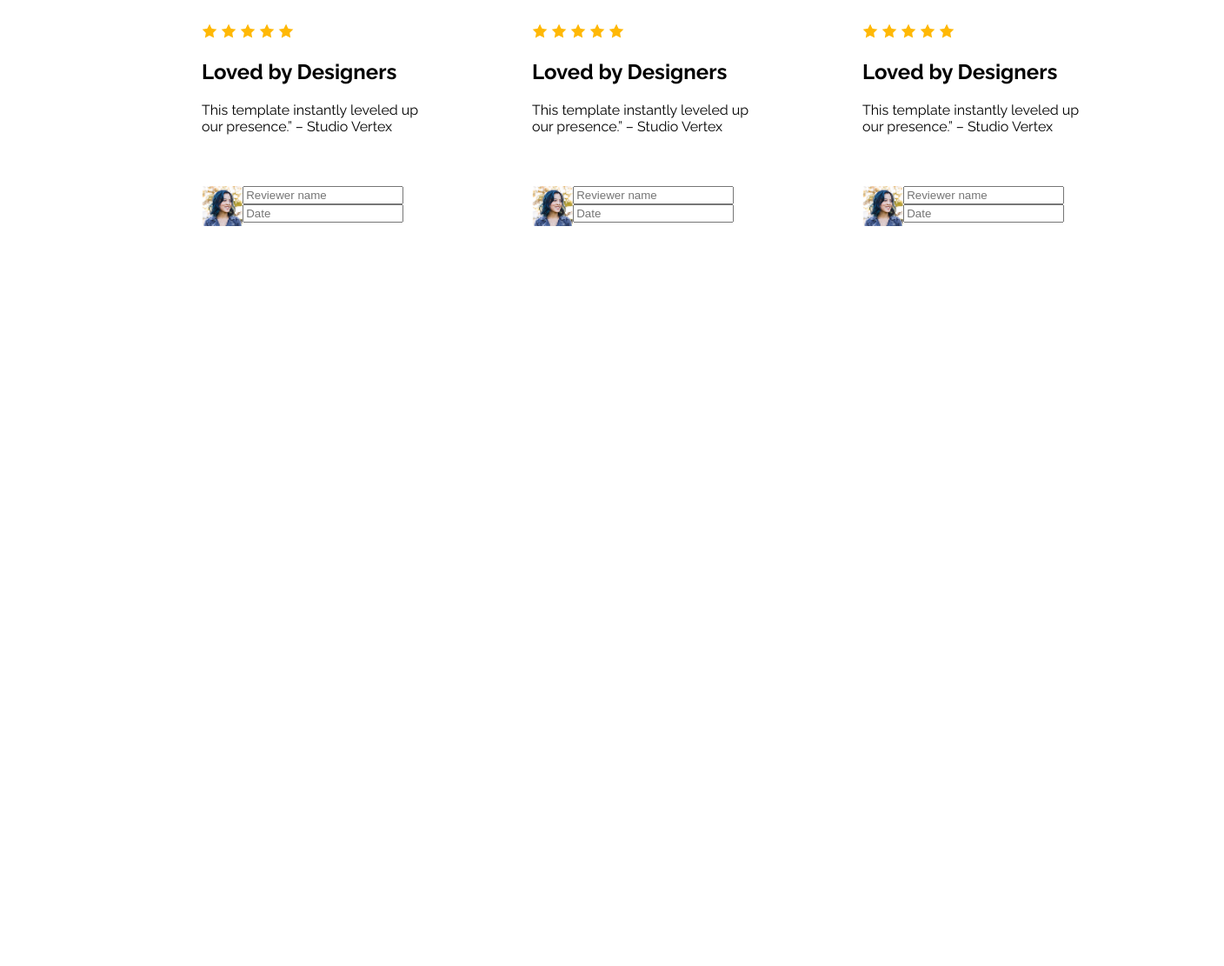
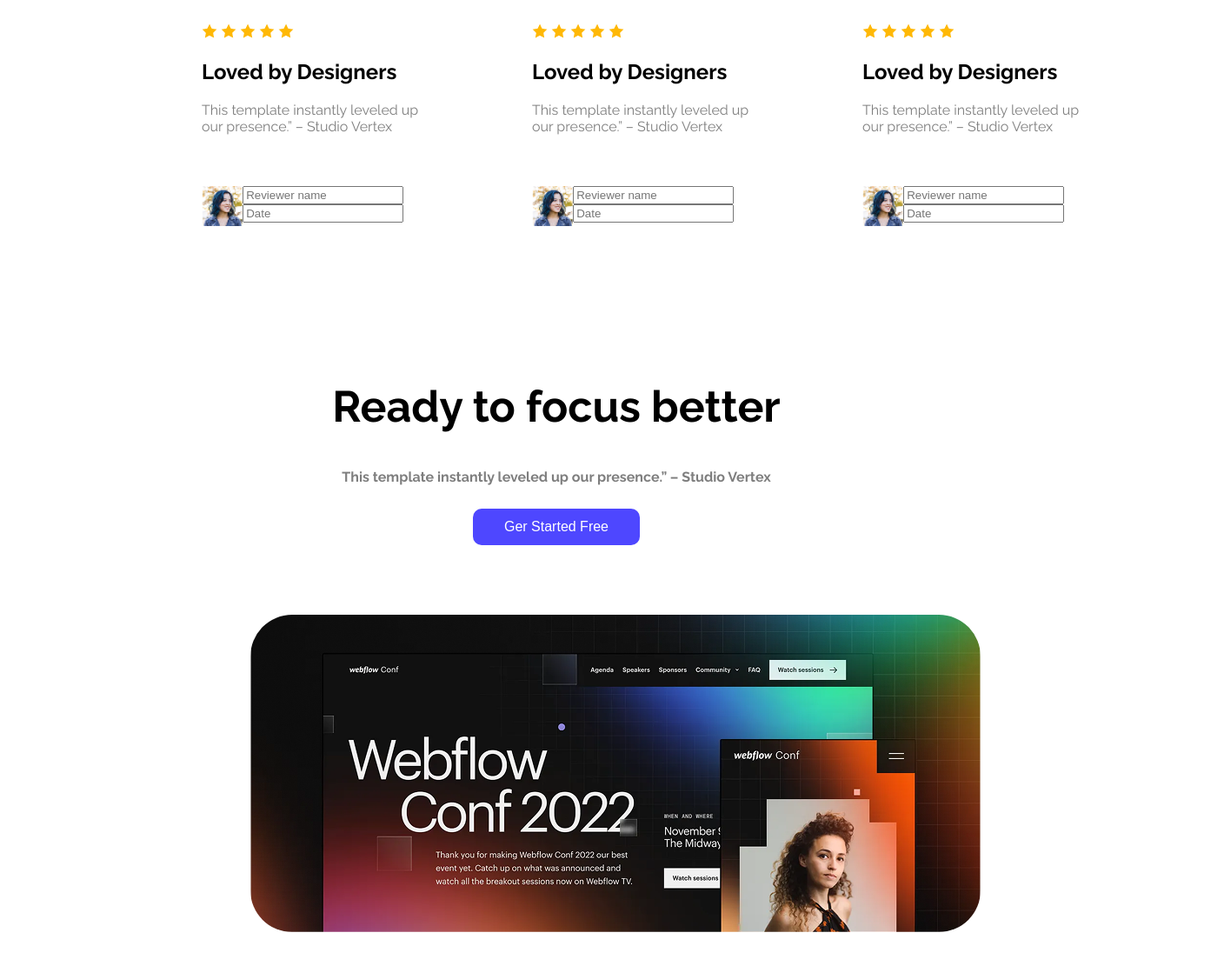
Before and after one commit to Nibir-Ahmed/assighment-1st, a plain HTML site: page index.html in a window 1280 px wide. Shown: the part 2326-3437 px from the top of the page at 87% size, 1408 px wide, since content can reach past the window. Before the commit the page ends 2764 px from the top, so only its background shows below. Drawn offline with Linux system fonts and the light colour scheme.

Commit message:
fous section

```diff
--- a/index.html
+++ b/index.html
@@ -133,15 +133,20 @@
 
          </section>
          <!-- ready to focus better setion -->
+         <section class="focus-section">
+            <h2 class="font-tittle">Ready to focus better</h2>
+            <h5 class="font-tittle-p">This template instantly leveled up our presence.” – Studio Vertex</h5>
+         <div class="center-c">
+                <button class="button-class">Ger Started Free</button>
+         </div>
+            <img class="img-class center-c" src="Assets/wc-big.png" alt="">
+         </section>
+          <!-- newsletter section -->
          <section>
 
          </section>
     </main>
     <footer>
-        <!-- newsletter section -->
-         <section>
-
-         </section>
          <!-- footer section -->
           <section>
 
--- a/styles/assighment-1st.css
+++ b/styles/assighment-1st.css
@@ -5,13 +5,6 @@
   font-weight: 400;
   font-style: normal;
 }
-/* header
-{
-    max-width: 1440px;
-    height: 698px;
-    /* align-items: center; */
-
-
 .inter-normal {
   font-family: "Inter", sans-serif;
   font-optical-sizing: auto;
@@ -106,7 +99,7 @@
 }
 .ac-tittle-description
 {
-    color:rgba(37,36,50,50) ;
+    color:rgba(0, 0, 0, 0.504);
     font-size: 24px;
     width: 517px;
 
@@ -167,6 +160,7 @@
 {
     font-size: 20px;
     font-weight: normal;
+    color: rgba(0, 0, 0, 0.504);
 }
 .description-star
 {
@@ -183,6 +177,7 @@
 {
     width: 266.67px;
     height: 81px;
+    color: rgba(0, 0, 0, 0.504);
 }
 .developer-review
 {
@@ -217,3 +212,35 @@
   outline: none;
   box-shadow: none;
 }
+.font-tittle
+{
+    font-weight: bold;
+    font-size: 50px;
+    text-align: center;
+}
+.font-tittle-p
+{
+    font-size: 16px;
+    color: rgba(0, 0, 0, 0.504);
+    text-align: center;
+}
+
+.img-class
+{
+    margin: 80px 280px ;
+    border-radius: 48px;
+}
+.button-class
+{
+    background-color: #4E47FF;
+    color: #FFFFFF;
+    border-radius: 10px;
+    padding: 12px  36px;
+    font-size: 16px;
+    border: none;
+
+}
+.center-c
+{
+    text-align: center;
+}
```
